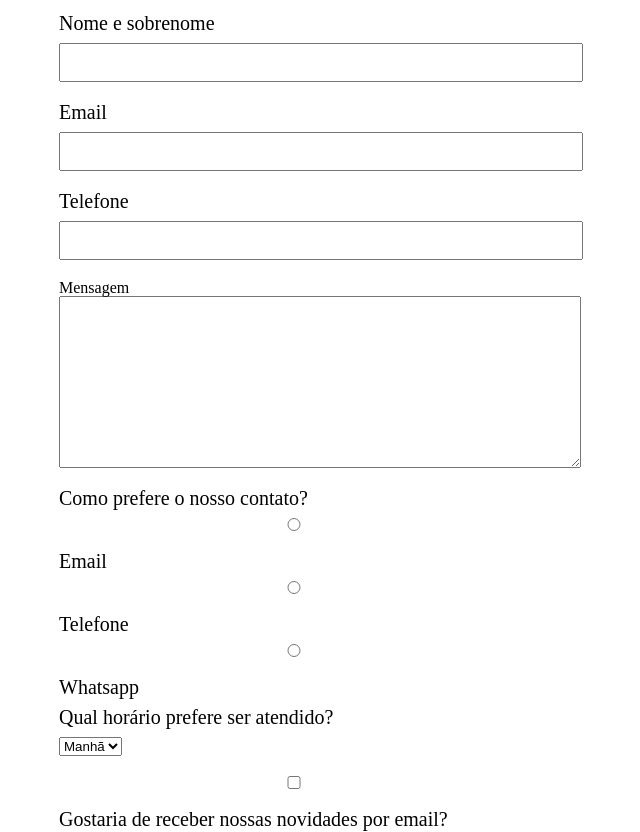
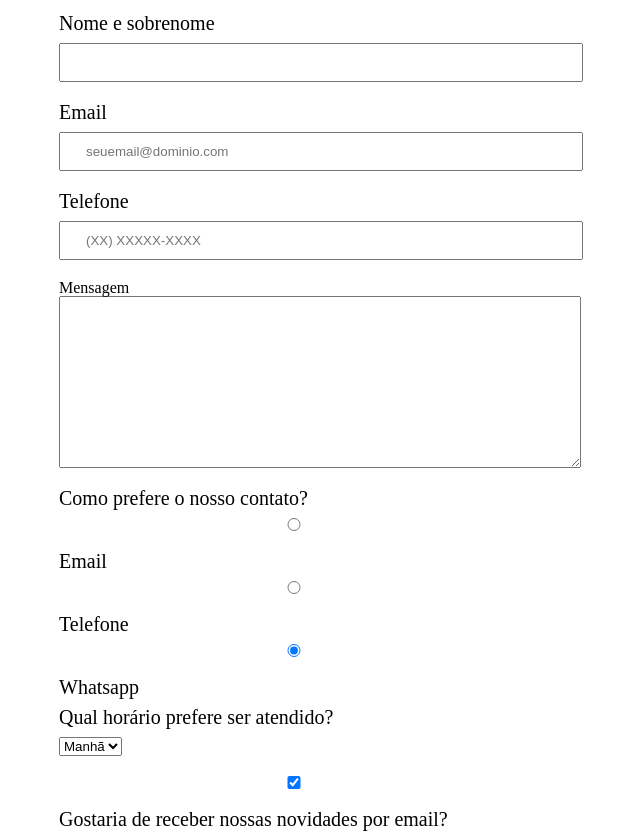
Before and after one commit to anajuliasilveira2009/front-end01, a plain HTML site: page contato.html in a window 1280 px wide. Shown: the part 320-1152 px from the top of the page, without its empty margins (111-751 px from the left). Drawn offline with Linux system fonts and the light colour scheme.

Commit message:
requerid

```diff
--- a/contato.html
+++ b/contato.html
@@ -10,7 +10,7 @@
 <body>
     <header>
         <div class="caixa">
-            <h1><img src="img/logo.png" alt=""></h1>
+            <h1><img src="img/logo.png" alt="Logo da Barbearia Alura"></h1>
 
             <nav>
                 <ul>
@@ -27,10 +27,10 @@
             <input type="text" id="nomesobrenome" class="input-padrao">
 
             <label for="email">Email</label>
-            <input type="text" id="email" class="input-padrao">
+            <input type="email" id="email" class="input-padrao" required placeholder="seuemail@dominio.com">
 
             <label for="telefone">Telefone</label>
-            <input type="text" id="telefone" class="input-padrao">
+            <input type="tel" id="telefone" class="input-padrao" required placeholder="(XX) XXXXX-XXXX">
 
             <labelfor="mensagem">Mensagem</label>
             <textarea cols="70" rows="10" id="mensagem" class="input-padrao"></textarea>
@@ -39,7 +39,7 @@
                 <p> Como prefere o nosso contato?</p>
                 <label for="radio-email"><input type="radio" name = "contato" value="email" id="radio-email">Email</label>
                 <label for="radio-telefone"><input type="radio" name = "contato" value="telefone" id="radio-telefone">Telefone</label>
-                <label for="radio-whatsapp"><input type="radio" name = "contato" value="whatsapp" id="radio-whatsapp">Whatsapp</label>
+                <label for="radio-whatsapp"><input type="radio" name = "contato" value="whatsapp" id="radio-whatsapp" checked>Whatsapp</label>
 
             </div>
             <div>
@@ -50,7 +50,7 @@
                     <option >Noite</option>
                </select>
             </div>
-            <label class="checkbox"> <input type="checkbox">Gostaria de receber nossas novidades por email?</label>
+            <label class="checkbox"> <input type="checkbox" checked>Gostaria de receber nossas novidades por email?</label>
             <input type="submit" value="Enviar formulário">
 
         </form>
@@ -58,7 +58,7 @@
 
 
     <footer>
-        <img src="img/logo-branco.png" alt="">
+        <img src="img/logo-branco.png" alt="Logo da Barbearia Alura">
         <p class="copyright">&copy; Copyright Barbearia Alura - 2025</p>
     </footer>
 
```
